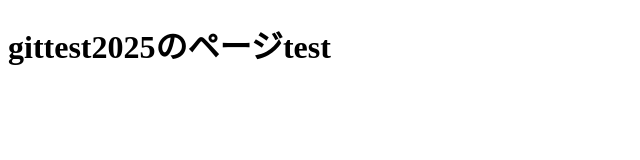
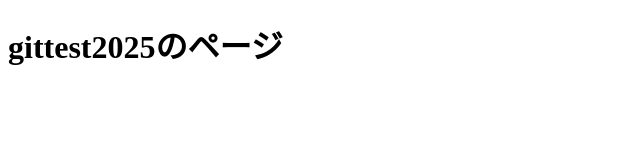
Before and after one commit to gittkc/gittest2025, a plain HTML site: page index.html in a window 1280 px wide. Shown: the full height of the page, 0-640 px from the left. Drawn offline with Linux system fonts and the light colour scheme.

Commit message:
update test

```diff
--- a/index.html
+++ b/index.html
@@ -6,6 +6,6 @@
     <title>Document</title>
   </head>
   <body>
-    <h1>gittest2025のページtest</h1>
+    <h1>gittest2025のページ</h1>
   </body>
 </html>
```
